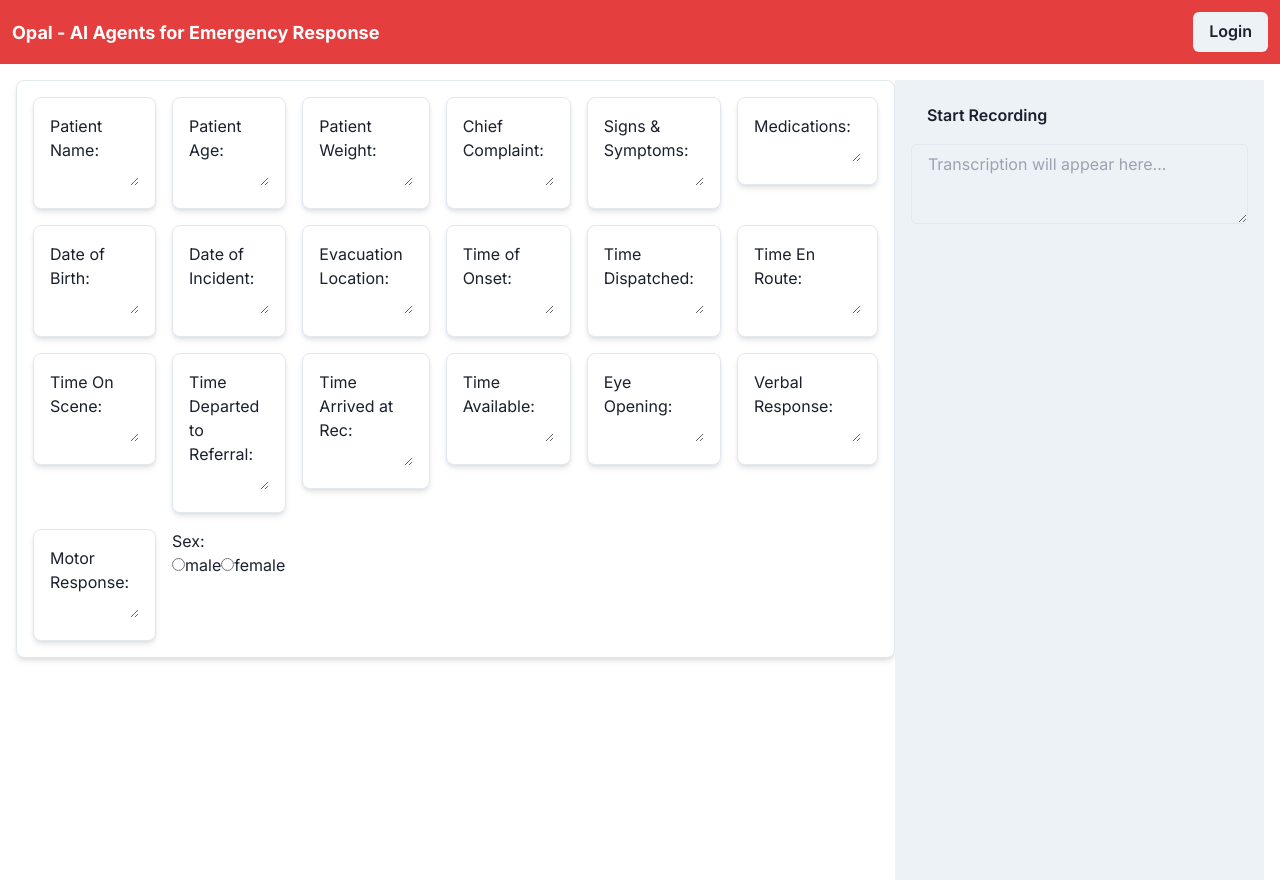
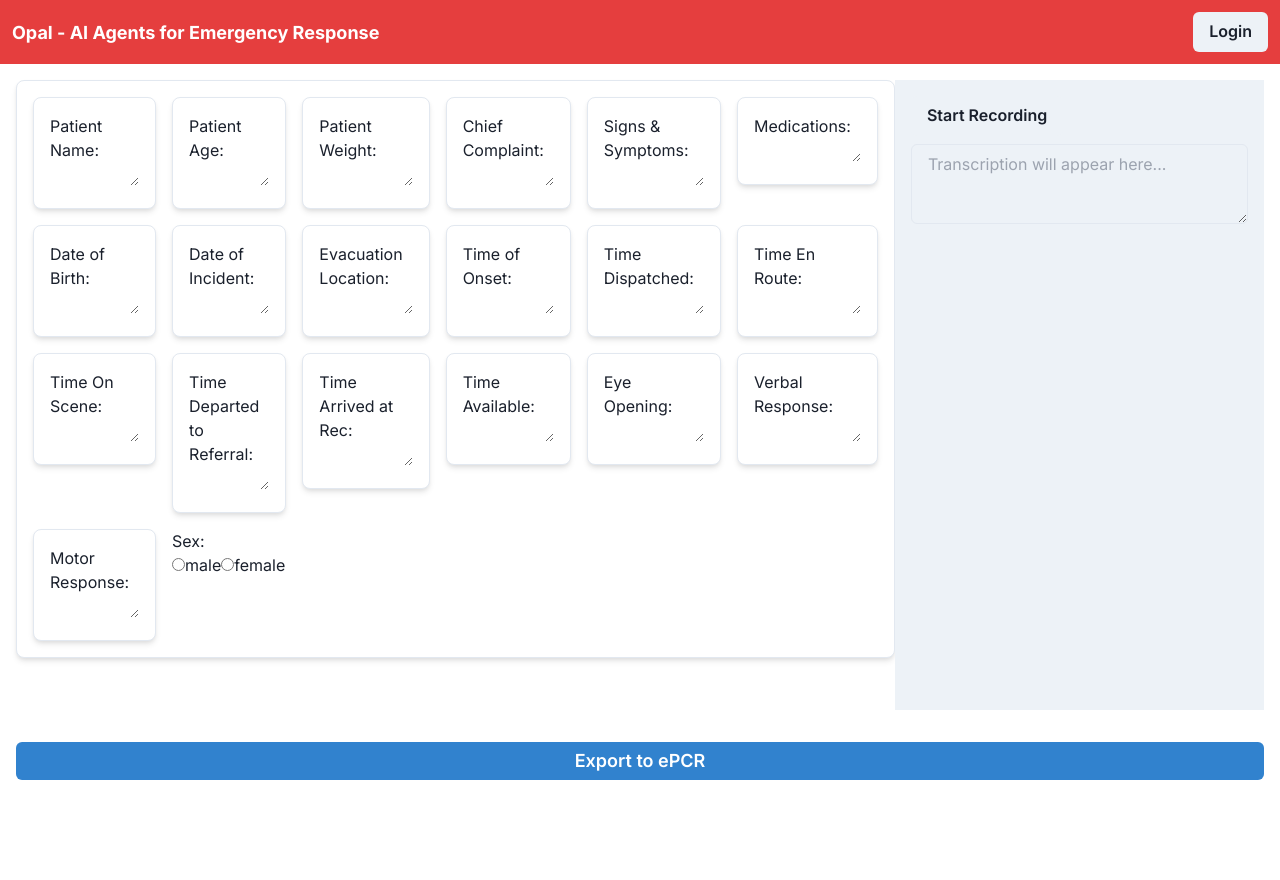
Before and after one commit to tval2/opal-ai4i, a Next.js app: page / in a window 1280 px wide. After the commit the page ends 816 px from the top, so only its background shows below. Built offline with nearby package versions, Linux system fonts and the light colour scheme; no server answers.

Commit message:
epcr button on home page

```diff
--- a/src/app/page.tsx
+++ b/src/app/page.tsx
@@ -8,6 +8,8 @@
   Flex,
   Button,
   Text,
+  VStack,
+  Spacer,
   Drawer,
   DrawerBody,
   DrawerHeader,
@@ -63,13 +65,22 @@
   };
 
   return (
-
     <ChakraProvider>
-    <Navbar />
-    <Flex h="calc(100vh - 48px)" p={4}>
-      <AudioRecorderCard />
-    </Flex>
-  </ChakraProvider>
+      <Navbar />
+      <VStack spacing={4} align="stretch" h="calc(100vh - 48px)" p={4}>
+        <AudioRecorderCard />
+        <Spacer />
+        <Button
+          colorScheme="blue"
+          size="lg"
+          mb={4}  // Added bottom margin to the button
+          onClick={() => console.log('Export to ePCR')}
+          style={{ marginBottom: '20px' }}  // Alternatively, directly apply style for bottom margin
+        >
+          Export to ePCR
+        </Button>
+      </VStack>
+    </ChakraProvider>
   );
 }
 
```
